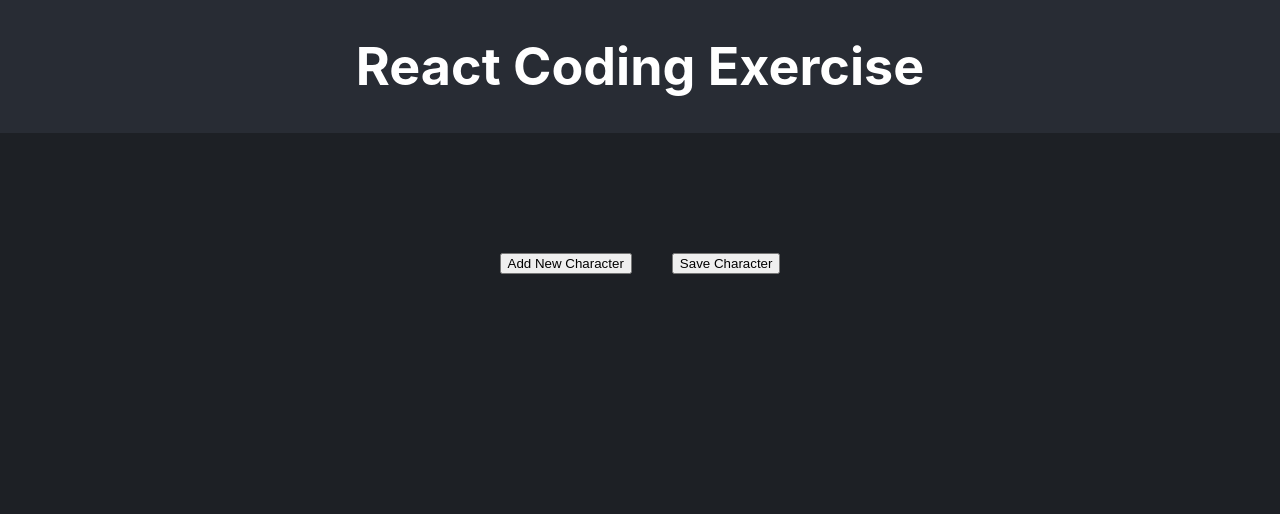
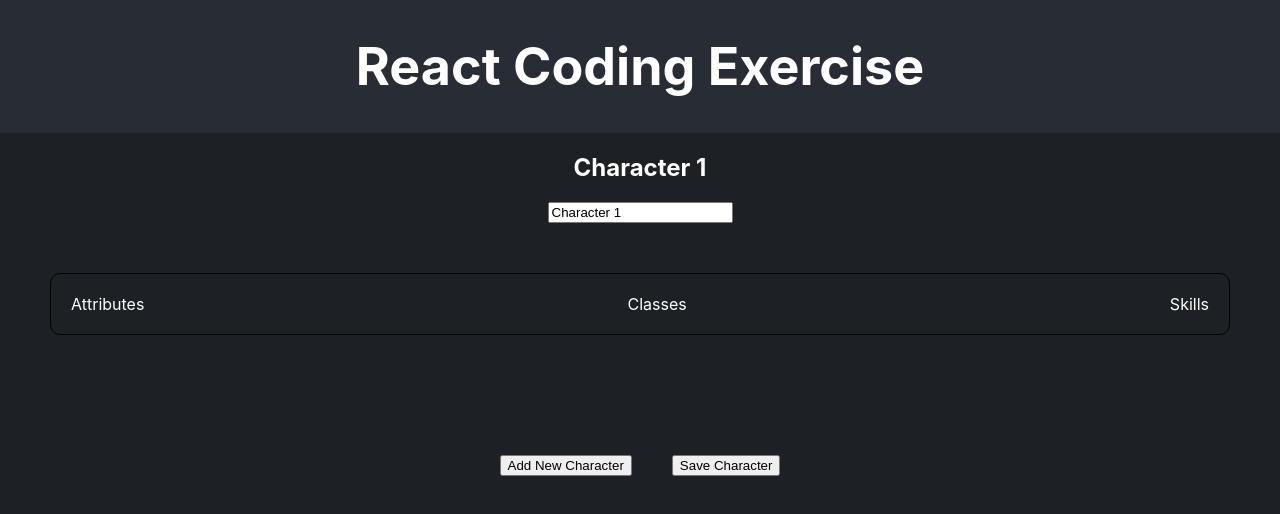
Before and after one commit to aish1007/recruiting-webapp-character, a React (Create React App) app: page / in a window 1280 px wide. Both pictures are taken after a click on the button "Add New Character". Shown: the top 514 px of the page. Built offline with nearby package versions, Linux system fonts and the light colour scheme.

Commit message:
Create skeletons for all the components

```diff
--- a/src/App.js
+++ b/src/App.js
@@ -1,6 +1,7 @@
 import { useState } from "react";
 import "./App.css";
 import { ATTRIBUTE_LIST, SKILL_LIST } from "./consts.js";
+import CharacterSheet from "./components/CharacterSheet";
 
 function App() {
   const [characters, setCharacters] = useState([]);
@@ -15,6 +16,16 @@ function App() {
     const attributesList = {};
     ATTRIBUTE_LIST.forEach((attribute) => (attributesList[attribute] = 10));
     return attributesList;
+  };
+
+  const updateCharacter = (id, updatedFields) => {
+    setCharacters((prevCharacters) => {
+      const newCharacters = prevCharacters.map((char) =>
+        char.id === id ? { ...char, ...updatedFields } : char
+      );
+      console.log("New characters state:", newCharacters);
+      return newCharacters;
+    });
   };
 
   const addCharacter = () => {
@@ -38,6 +49,13 @@ function App() {
       </header>
       <section className="App-section">
         <div>
+          {characters.map((character) => (
+            <CharacterSheet
+              key={character.id}
+              character={character}
+              updateCharacter={updateCharacter}
+            />
+          ))}
           <div
             style={{
               display: "flex",
--- /dev/null
+++ b/src/components/AttributeSection.js
@@ -0,0 +1,7 @@
+import React from "react";
+
+const AttributeSection = ({ attributes }) => {
+  return <div>Attributes</div>;
+};
+
+export default AttributeSection;
--- /dev/null
+++ b/src/components/CharacterSheet.js
@@ -0,0 +1,41 @@
+import React, { Fragment } from "react";
+import AttributeSection from "./AttributeSection";
+import ClassSection from "./ClassSection";
+import SkillSection from "./SkillSection";
+
+const CharacterSheet = ({ character, updateCharacter }) => {
+  return (
+    <Fragment>
+      <div>
+        <h2>{character.name}</h2>
+        <input
+          type="text"
+          value={character.name}
+          onChange={(e) =>
+            updateCharacter(character.id, { name: e.target.value })
+          }
+        />
+      </div>
+      <div
+        style={{
+          display: "flex",
+          flexDirection: "row",
+          justifyContent: "space-between",
+          border: "1px solid black",
+          borderRadius: 10,
+          padding: 20,
+          margin: 50,
+        }}
+      >
+        <AttributeSection attributes={character.attributes} />
+        <ClassSection attributes={character.attributes} />
+        <SkillSection
+          attributes={character.attributes}
+          skills={character.skills}
+        />
+      </div>
+    </Fragment>
+  );
+};
+
+export default CharacterSheet;
--- /dev/null
+++ b/src/components/ClassSection.js
@@ -0,0 +1,7 @@
+import React from "react";
+
+const ClassSection = ({ attributes }) => {
+  return <div>Classes</div>;
+};
+
+export default ClassSection;
--- /dev/null
+++ b/src/components/SkillSection.js
@@ -0,0 +1,7 @@
+import React from "react";
+
+const SkillSection = ({ attributes, skills }) => {
+  return <div>Skills</div>;
+};
+
+export default SkillSection;
```
